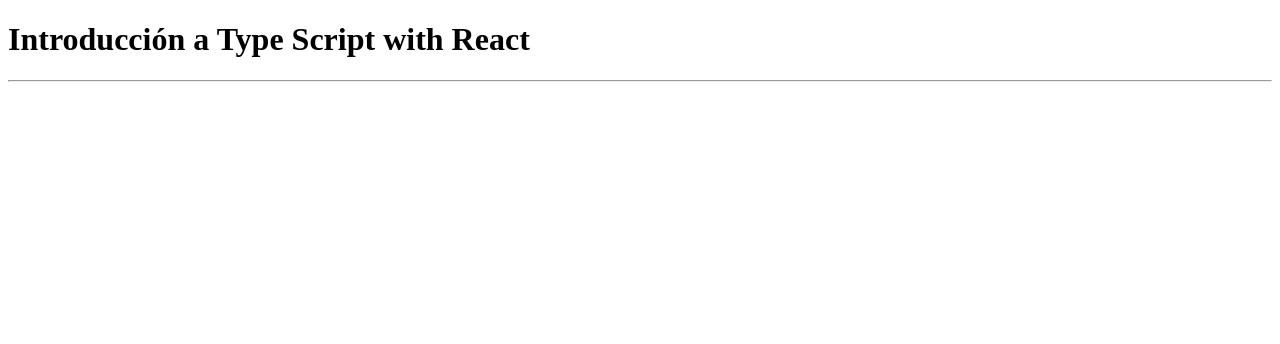
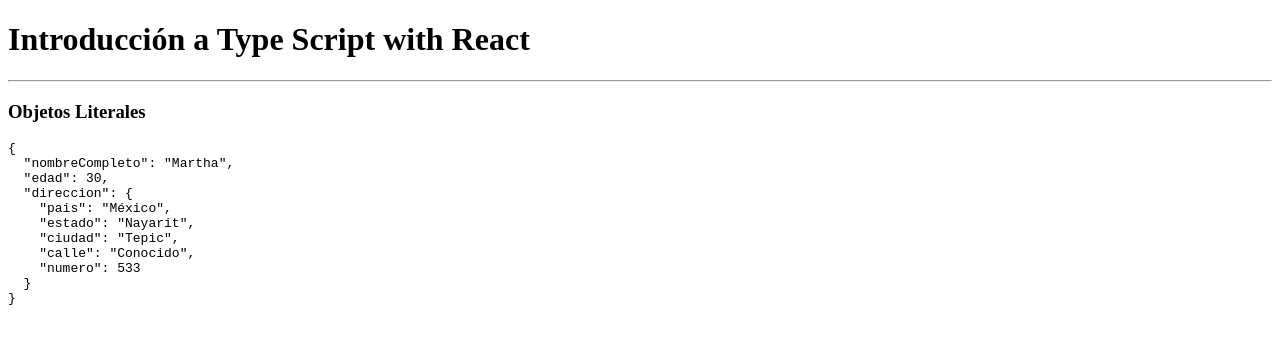
Before and after one commit to alanbacont/React-Native, a React (Create React App) app: page / in a window 1280 px wide. Shown: the top 344 px of the page. Built offline with nearby package versions, Linux system fonts and the light colour scheme.

Commit message:
Commit 6 de oct
Finalización de la nota 4.4

```diff
--- a/src/App.tsx
+++ b/src/App.tsx
@@ -1,4 +1,5 @@
 import React from 'react'
+import { ObjetosLiterales } from './typescript/ObjetosLiterales';
 //import { TiposBasicos } from './typescript/TiposBasicos';
 const App = () => {
   return (
@@ -6,6 +7,7 @@
       <h1>Introducción a Type Script with React</h1>
       <hr/>
       {/*<TiposBasicos> </TiposBasicos>*/}
+      <ObjetosLiterales/>
     </div>
   )
 }
--- /dev/null
+++ b/src/typescript/ObjetosLiterales.tsx
@@ -0,0 +1,48 @@
+import React from "react";
+export const ObjetosLiterales = () => {
+    const persona: Persona = {
+        nombreCompleto: 'Martha',
+        edad: 30,
+        direccion: {
+            pais: 'México',
+            estado: 'Nayarit',
+            ciudad: 'Tepic',
+            calle: 'Conocido',
+            numero: 533
+        }
+    }
+    //Creación de Interface Persona
+    interface Persona {
+        nombreCompleto: string,
+        edad: number,
+        direccion: Direccion
+        /*direccion: {
+            pais: string,
+            estado: string,
+            ciudad: string,
+            calle: string,
+            numero: number
+        }*/
+    }
+    //Creación de interface Direccion
+    interface Direccion {
+        pais: string,
+        estado: string,
+        ciudad: string,
+        calle: string,
+        numero: number
+    }
+    //const frank = new Persona(); //error
+    return (
+        <div>
+            <h3>Objetos Literales</h3>
+            <code>
+                <pre>
+                    {/*JSON.stringify(persona)*/}
+                    {JSON.stringify(persona, null, 2)}
+                </pre>
+            </code>
+        </div>
+    )
+
+}
```
